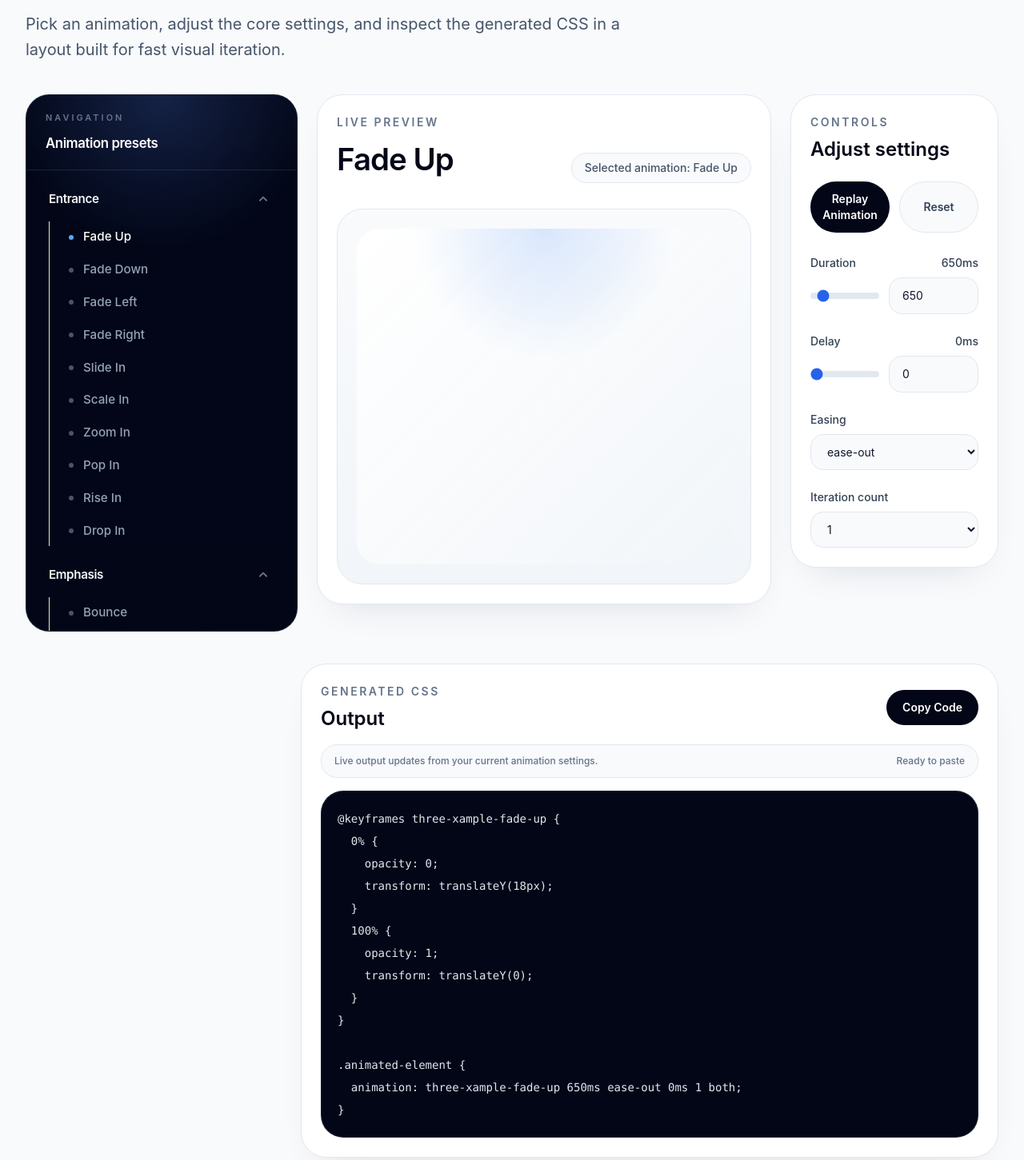
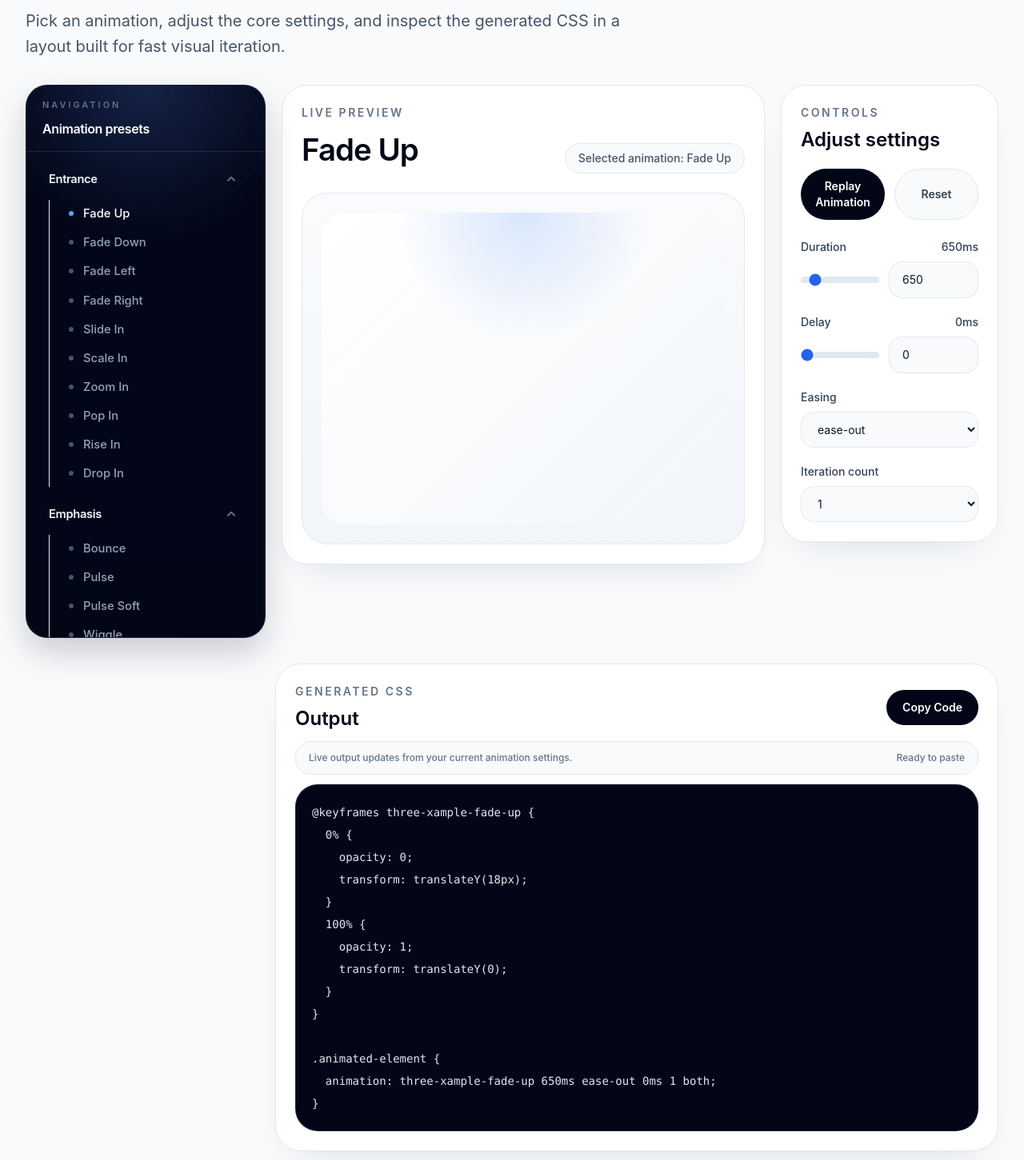
Before and after one commit to ankygautam/3xample, a React (Vite) app: page /playground in a window 1280 px wide. Shown: the part 319-1770 px from the top of the page at 80% size. Built offline with nearby package versions, Linux system fonts and the light colour scheme; the HTML template or start-up script is replaced by a standard one.

Commit message:
Polish playground layout balance

```diff
--- a/src/components/AnimationList.tsx
+++ b/src/components/AnimationList.tsx
@@ -47,18 +47,18 @@ export function AnimationList({ groups, selectedAnimationId, onSelect }: Animati
   };
 
   return (
-    <aside className="overflow-hidden rounded-[1.85rem] border border-slate-800/80 bg-[radial-gradient(circle_at_top,_rgba(29,78,216,0.14),_rgba(2,6,23,0.98)_28%),linear-gradient(180deg,_rgba(15,23,42,0.98),_rgba(2,6,23,1))] text-slate-100 shadow-sm xl:sticky xl:top-28 xl:max-h-[calc(100vh-8rem)]">
-      <div className="border-b border-white/10 px-5 py-5 sm:px-6">
+    <aside className="self-start overflow-hidden rounded-[1.7rem] border border-slate-800/80 bg-[radial-gradient(circle_at_top,_rgba(29,78,216,0.14),_rgba(2,6,23,0.98)_28%),linear-gradient(180deg,_rgba(15,23,42,0.98),_rgba(2,6,23,1))] text-slate-100 shadow-[0_18px_40px_rgba(2,6,23,0.18)] xl:sticky xl:top-24 xl:max-h-[calc(100vh-6.75rem)]">
+      <div className="border-b border-white/10 px-4 py-4 sm:px-5">
         <p className="text-[0.68rem] font-semibold tracking-[0.28em] text-slate-500 uppercase">
           Navigation
         </p>
-        <h2 className="mt-3 text-[1.05rem] font-semibold tracking-tight text-white">
+        <h2 className="mt-2.5 text-base font-semibold tracking-tight text-white">
           Animation presets
         </h2>
       </div>
 
-      <div className="max-h-[28rem] overflow-y-auto px-4 py-4 sm:px-5 xl:max-h-[calc(100vh-13rem)]">
-        <nav aria-label="Animation presets" className="space-y-4">
+      <div className="max-h-[24rem] overflow-y-auto px-4 py-3.5 sm:px-5 xl:max-h-[calc(100vh-11rem)]">
+        <nav aria-label="Animation presets" className="space-y-3.5">
           {groups.map((group) => {
             const isExpanded = expandedGroups[group.category];
 
@@ -67,9 +67,9 @@ export function AnimationList({ groups, selectedAnimationId, onSelect }: Animati
                 <button
                   type="button"
                   onClick={() => toggleGroup(group.category)}
-                  className="flex w-full items-center justify-between gap-3 rounded-lg px-2 py-1.5 text-left transition hover:text-white focus-visible:outline-none focus-visible:ring-2 focus-visible:ring-blue-400/70"
+                  className="flex w-full items-center justify-between gap-3 rounded-lg px-2 py-1.5 text-left transition-colors hover:text-white focus-visible:outline-none focus-visible:ring-2 focus-visible:ring-blue-400/70"
                 >
-                  <span className="text-[0.95rem] font-semibold tracking-tight text-slate-100">
+                  <span className="text-[0.92rem] font-semibold tracking-tight text-slate-100">
                     {group.category}
                   </span>
                   <span
@@ -93,7 +93,7 @@ export function AnimationList({ groups, selectedAnimationId, onSelect }: Animati
                 </button>
 
                 {isExpanded ? (
-                  <div className="ml-2 mt-2 space-y-0.5 border-l border-white/8 pl-3">
+                  <div className="ml-2 mt-1.5 space-y-0.5 border-l border-white/8 pl-3">
                     {group.animations.map((animation) => {
                       const isActive = animation.id === selectedAnimationId;
 
@@ -102,7 +102,7 @@ export function AnimationList({ groups, selectedAnimationId, onSelect }: Animati
                           key={animation.id}
                           type="button"
                           onClick={() => onSelect(animation)}
-                          className={`group flex w-full items-center gap-3 rounded-xl px-3 py-2 text-left text-[0.95rem] transition focus-visible:outline-none focus-visible:ring-2 focus-visible:ring-blue-400/70 ${
+                          className={`group flex w-full items-center gap-3 rounded-xl px-3 py-1.5 text-left text-[0.92rem] transition-colors focus-visible:outline-none focus-visible:ring-2 focus-visible:ring-blue-400/70 ${
                             isActive
                               ? 'bg-blue-500/12 text-white'
                               : 'text-slate-400 hover:bg-white/[0.03] hover:text-slate-200'
--- a/src/components/CodeOutputPanel.tsx
+++ b/src/components/CodeOutputPanel.tsx
@@ -43,12 +43,12 @@ export function CodeOutputPanel({ css }: CodeOutputPanelProps) {
         </button>
       </div>
 
-      <div className="mt-4 flex flex-col gap-2 rounded-[1.25rem] border border-slate-200 bg-slate-50 px-4 py-3 text-xs font-medium text-slate-500 sm:flex-row sm:items-center sm:justify-between sm:gap-4">
+      <div className="mt-3 flex flex-col gap-2 rounded-[1.25rem] border border-slate-200 bg-slate-50 px-4 py-3 text-xs font-medium text-slate-500 sm:flex-row sm:items-center sm:justify-between sm:gap-4">
         <span>Live output updates from your current animation settings.</span>
         {copied ? <span className="text-blue-700">Copied</span> : <span>Ready to paste</span>}
       </div>
 
-      <pre className="mt-4 min-h-[260px] w-full max-w-full overflow-x-auto rounded-[1.75rem] border border-slate-800/80 bg-slate-950 p-4 font-mono text-sm leading-7 text-slate-200 shadow-[inset_0_1px_0_rgba(255,255,255,0.04)] sm:min-h-[320px] sm:p-5">
+      <pre className="mt-3 min-h-[260px] w-full max-w-full overflow-x-auto rounded-[1.75rem] border border-slate-800/80 bg-slate-950 p-4 font-mono text-sm leading-7 text-slate-200 shadow-[inset_0_1px_0_rgba(255,255,255,0.04)] sm:min-h-[320px] sm:p-5">
         <code className="block whitespace-pre-wrap break-words sm:whitespace-pre">
           {css}
         </code>
--- a/src/components/ControlPanel.tsx
+++ b/src/components/ControlPanel.tsx
@@ -30,7 +30,7 @@ export function ControlPanel({
       <p className="text-sm font-semibold tracking-[0.18em] text-slate-500 uppercase">Controls</p>
       <h2 className="mt-2 text-2xl font-semibold text-slate-950">Adjust settings</h2>
 
-      <div className="mt-6 grid gap-3 sm:grid-cols-2">
+      <div className="mt-5 grid gap-3 sm:grid-cols-2">
         <button
           type="button"
           onClick={onReplay}
@@ -47,7 +47,7 @@ export function ControlPanel({
         </button>
       </div>
 
-      <div className="mt-7 space-y-6">
+      <div className="mt-6 space-y-5">
         <label className="block">
           <div className="mb-2 flex items-center justify-between text-sm font-medium text-slate-700">
             <span>Duration</span>
--- a/src/components/PreviewPanel.tsx
+++ b/src/components/PreviewPanel.tsx
@@ -27,8 +27,8 @@ export function PreviewPanel({
         </div>
       </div>
 
-      <div className="mt-8 rounded-[2rem] border border-slate-200 bg-[linear-gradient(180deg,_rgba(248,250,252,0.9),_rgba(241,245,249,0.95))] p-4 sm:p-6">
-        <div className="grid min-h-[300px] place-items-center rounded-[1.75rem] bg-[radial-gradient(circle_at_top,_rgba(59,130,246,0.18),_transparent_34%),linear-gradient(135deg,_rgba(255,255,255,0.98),_rgba(241,245,249,0.92))] p-4 sm:min-h-[420px] sm:p-6">
+      <div className="mt-6 rounded-[2rem] border border-slate-200 bg-[linear-gradient(180deg,_rgba(248,250,252,0.9),_rgba(241,245,249,0.95))] p-4 sm:p-6">
+        <div className="grid min-h-[300px] place-items-center rounded-[1.75rem] bg-[radial-gradient(circle_at_top,_rgba(59,130,246,0.18),_transparent_34%),linear-gradient(135deg,_rgba(255,255,255,0.98),_rgba(241,245,249,0.92))] p-4 sm:min-h-[390px] sm:p-6">
           <div
             key={previewKey}
             style={animationStyle}
--- a/src/pages/PlaygroundPage.tsx
+++ b/src/pages/PlaygroundPage.tsx
@@ -60,8 +60,8 @@ export function PlaygroundPage() {
   };
 
   return (
-    <div className="space-y-8 pb-10 pt-8 sm:space-y-10 sm:pt-12">
-      <section className="flex flex-col gap-4">
+    <div className="space-y-6 pb-10 pt-8 sm:space-y-8 sm:pt-12">
+      <section className="flex flex-col gap-3">
         <p className="text-sm font-semibold tracking-[0.24em] text-blue-700 uppercase">
           Animation playground
         </p>
@@ -78,7 +78,7 @@ export function PlaygroundPage() {
         </div>
       </section>
 
-      <section className="grid gap-6 lg:grid-cols-[320px_minmax(0,1fr)] xl:grid-cols-[340px_minmax(0,1.75fr)_260px] 2xl:grid-cols-[360px_minmax(0,1.9fr)_280px]">
+      <section className="grid gap-5 lg:grid-cols-[292px_minmax(0,1fr)] xl:grid-cols-[300px_minmax(0,1.55fr)_272px] 2xl:grid-cols-[316px_minmax(0,1.68fr)_284px]">
         <AnimationList
           groups={animationGroups}
           selectedAnimationId={selectedAnimationId}
@@ -100,7 +100,7 @@ export function PlaygroundPage() {
           />
         </div>
 
-        <div className="min-w-0 lg:col-span-2 xl:col-span-1 xl:content-start">
+        <div className="min-w-0 lg:col-span-2 xl:col-span-1 xl:self-start">
           <ControlPanel
             duration={duration}
             delay={delay}
@@ -117,7 +117,7 @@ export function PlaygroundPage() {
         </div>
       </section>
 
-      <section className="hidden gap-6 md:grid lg:grid-cols-[320px_minmax(0,1fr)]">
+      <section className="hidden gap-5 md:grid md:-mt-1 lg:grid-cols-[292px_minmax(0,1fr)]">
         <div className="hidden lg:block" />
         <div className="min-w-0">
           <CodeOutputPanel css={generatedCss} />
```
